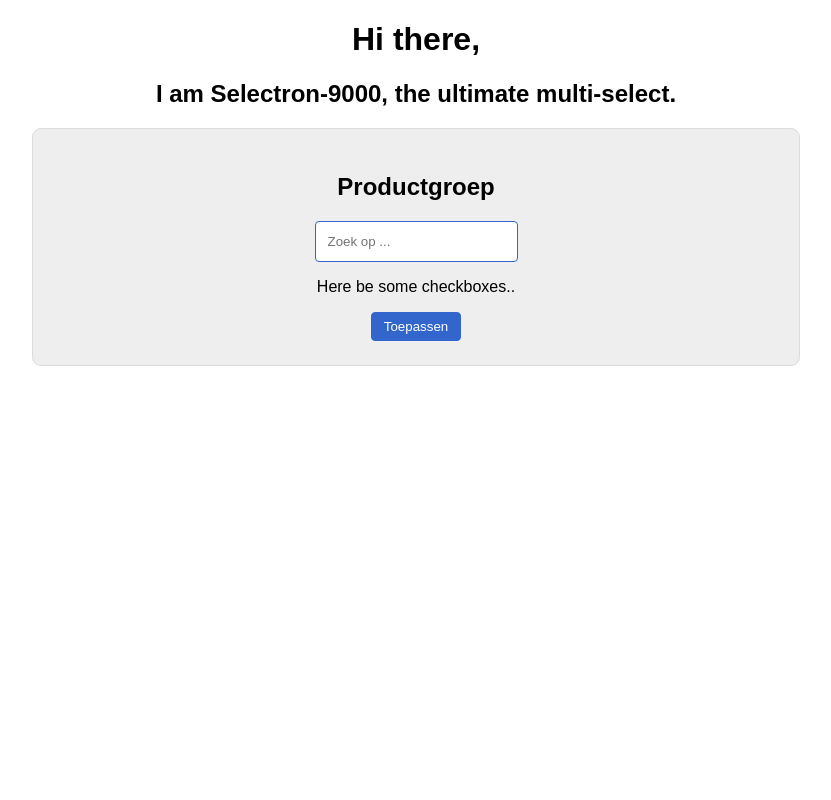
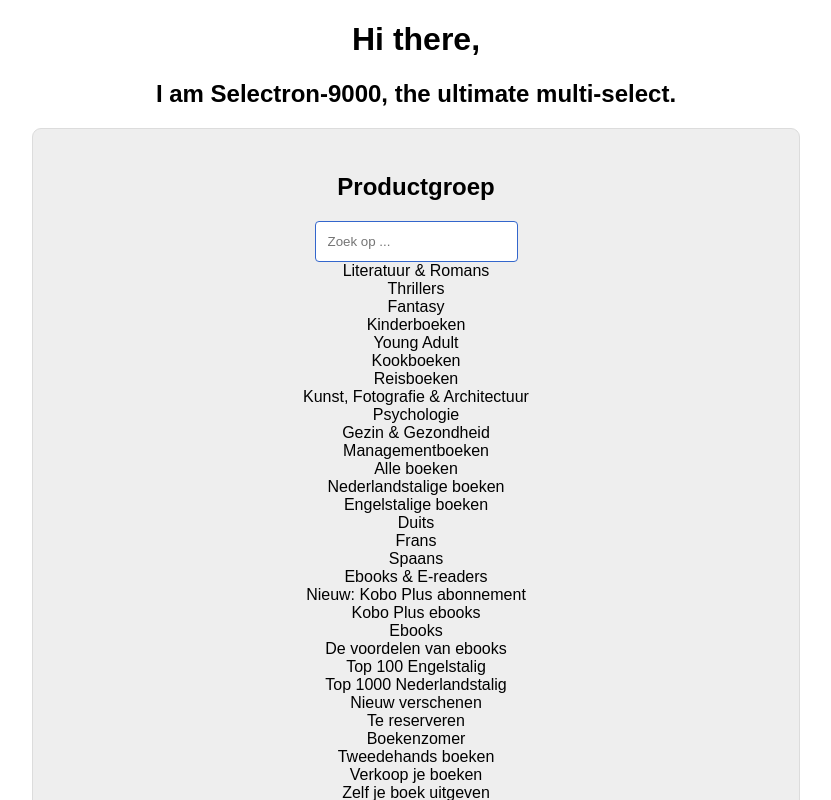
Before and after one commit to xblackbytesx/selectron-9000, a React (Create React App) app: page / in a window 1280 px wide. Shown: the top 800 px of the page, without its empty margins (224-1055 px from the left). Built offline with nearby package versions, Linux system fonts and the light colour scheme.

Commit message:
I now have the actual JSON content loaded and ready to work with.

```diff
--- a/src/App.js
+++ b/src/App.js
@@ -17,7 +17,7 @@ class App extends Component {
           <h2>I am Selectron-9000, the ultimate multi-select.</h2>
         </header>
         <section className="filter-results">
-          <Selectron />
+          <Selectron props={this.state} />
         </section>
       </div>
     );
--- a/src/components/result-list/result-list.js
+++ b/src/components/result-list/result-list.js
@@ -1,9 +1,37 @@
-import React from 'react';
+import React, { Component } from 'react';
 
-const ResultList = (props) => (
-  <div className="selectron__result-list">
-    <p>Here be some checkboxes..</p>
-  </div>
-)
+class ResultList extends Component {
+  state = {
+    expanded: false
+  }
+
+  toggleState = () => {
+    this.state.expanded
+      ? this.setState({expanded: false})
+      : this.setState({expanded: true})
+  }
+
+  render() {
+    console.log(this.props);
+
+    let collectTags = () => {
+      var myArray = this.props.props;
+      var data = [];
+
+      for (var value of myArray) {
+        data += `<div>${value}</div>`;
+      }
+
+      return {__html: data};
+    }
+
+    return (
+      <div className={`selectron__result-list selectron__result-list--${this.state.expanded ? `expanded` : `collapsed`}`}>
+        <div dangerouslySetInnerHTML={collectTags()} />
+        <p>Here be some checkboxes..</p>
+      </div>
+    );
+  }
+}
 
 export default ResultList;
--- a/src/components/selectron/selectron.js
+++ b/src/components/selectron/selectron.js
@@ -12,7 +12,7 @@ const Selectron = (props) => (
       </div>
       <div className="selectron__content">
         <SearchBox placeholder="Zoek op ..." />
-        <ResultList />
+        <ResultList props={props.props.data} />
         <Button>Toepassen</Button>
       </div>
     </div>
```
